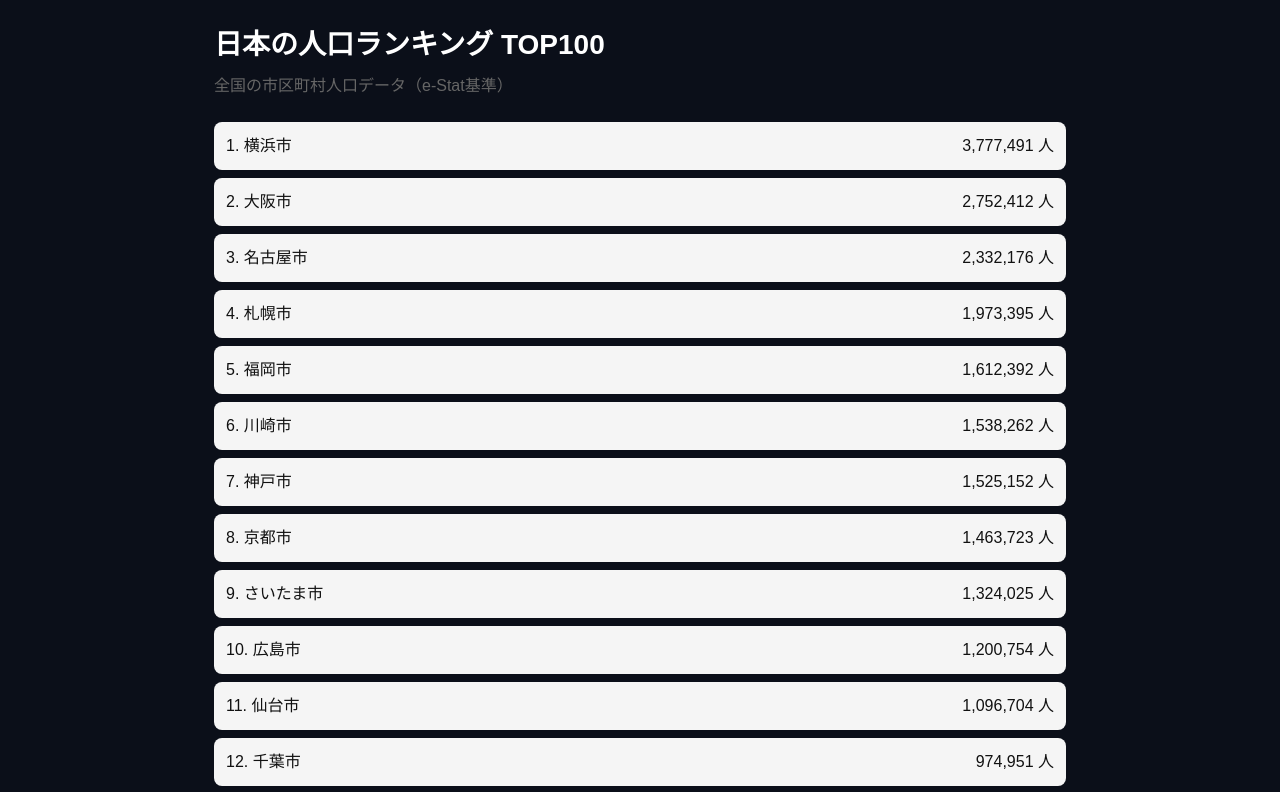
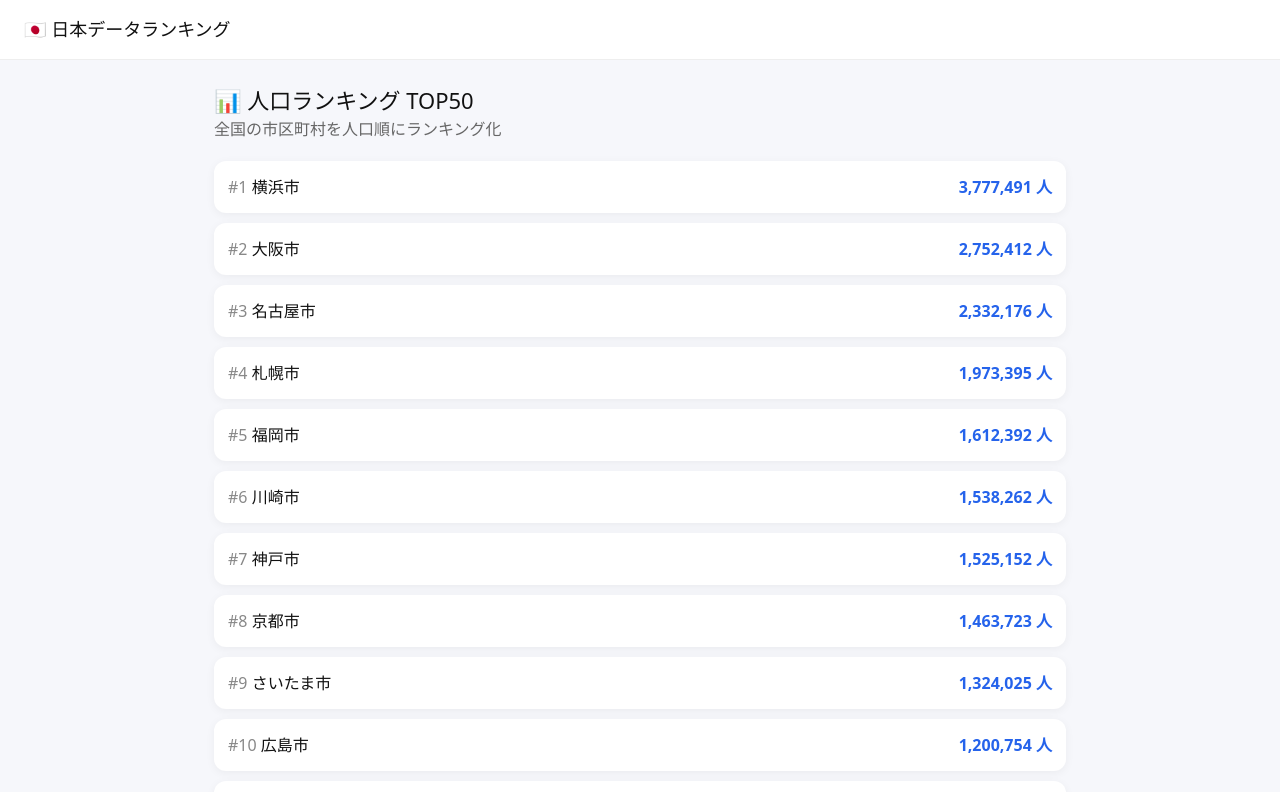
Before and after one commit to OW-beep/japan-data-site, a Next.js app: page /ranking/population in a window 1280 px wide. Shown: the top 792 px of the page. Built offline with nearby package versions, Linux system fonts and the light colour scheme.

Commit message:
fix build

```diff
--- a/app/city/[code]/page.tsx
+++ b/app/city/[code]/page.tsx
@@ -1,80 +1,62 @@
 import cities from "@/data/cities.json";
+import Link from "next/link";
 
-type City = {
-  code: string;
-  name: string;
-  population: number;
-};
-
-export async function generateStaticParams() {
-  return cities.map((city) => ({
-    code: city.code,
-  }));
-}
-
-export async function generateMetadata({
+export default function Page({
   params,
 }: {
-  params: Promise<{ code: string }>;
+  params: { code: string };
 }) {
-  const { code } = await params;
-
-  const city = (cities as City[]).find(
-    (c) => c.code === code
-  );
-
-  return {
-    title: city
-      ? `${city.name}の人口データ`
-      : "自治体データ",
-    description: city
-      ? `${city.name}の人口は${city.population.toLocaleString()}人です。`
-      : "",
-  };
-}
-
-export default async function Page({
-  params,
-}: {
-  params: Promise<{ code: string }>;
-}) {
-  const { code } = await params;
-
-  const city = (cities as City[]).find(
-    (c) => c.code === code
+  const city = cities.find(
+    (c) => c.code === params.code
   );
 
   if (!city) {
-    return <main>データがありません</main>;
+    return <main>データなし</main>;
   }
 
-  const ranking =
-    [...(cities as City[])].sort(
-      (a, b) =>
-        b.population - a.population
-    );
-
-  const rank =
-    ranking.findIndex(
-      (c) => c.code === city.code
-    ) + 1;
+  const prefCode = city.code.slice(0, 2);
 
   return (
-    <main className="max-w-4xl mx-auto p-8">
-      <h1 className="text-4xl font-bold">
+    <main
+      style={{
+        maxWidth: 700,
+        margin: "0 auto",
+        padding: 24,
+      }}
+    >
+      <h1 style={{ fontSize: 26 }}>
         {city.name}
       </h1>
 
-      <div className="mt-6 space-y-4">
+      <div
+        style={{
+          marginTop: 20,
+          padding: 16,
+          background: "white",
+          borderRadius: 12,
+          boxShadow: "0 2px 10px rgba(0,0,0,0.05)",
+        }}
+      >
         <p>
-          人口：
-          {city.population.toLocaleString()}人
+          👥 人口：
+          <strong>
+            {city.population?.toLocaleString()}
+          </strong>
         </p>
+      </div>
 
-        <p>
-          全国順位：
-          {rank}位
-        </p>
+      <h2 style={{ marginTop: 30 }}>
+        🔗 関連リンク
+      </h2>
+
+      <div style={{ marginTop: 10 }}>
+        <Link href={`/pref/${prefCode}`}>
+          👉 同じ都道府県を見る
+        </Link>
+        <br />
+        <Link href="/ranking/population">
+          👉 人口ランキング
+        </Link>
       </div>
     </main>
   );
--- a/app/layout.tsx
+++ b/app/layout.tsx
@@ -1,9 +1,4 @@
 import "./globals.css";
-
-export const metadata = {
-  title: "日本自治体データ",
-  description: "全国自治体の人口・ランキングを可視化",
-};
 
 export default function RootLayout({
   children,
@@ -12,8 +7,31 @@ export default function RootLayout({
 }) {
   return (
     <html lang="ja">
-      <body style={{ margin: 0, background: "#0b0f19", color: "white" }}>
-        {children}
+      <body>
+        <div
+          style={{
+            fontFamily: "system-ui",
+            background: "#f6f7fb",
+            minHeight: "100vh",
+            color: "#111",
+          }}
+        >
+          <header
+            style={{
+              background: "white",
+              padding: "16px 24px",
+              borderBottom: "1px solid #eee",
+              position: "sticky",
+              top: 0,
+            }}
+          >
+            <h1 style={{ fontSize: 18, margin: 0 }}>
+              🇯🇵 日本データランキング
+            </h1>
+          </header>
+
+          {children}
+        </div>
       </body>
     </html>
   );
--- a/app/page.tsx
+++ b/app/page.tsx
@@ -2,44 +2,53 @@ import Link from "next/link";
 
 export default function Page() {
   return (
-    <main style={{ padding: 24, maxWidth: 900, margin: "0 auto" }}>
-      <h1 style={{ fontSize: 28, fontWeight: 700 }}>
-        日本自治体データ
+    <main
+      style={{
+        maxWidth: 900,
+        margin: "0 auto",
+        padding: 24,
+      }}
+    >
+      <h1 style={{ fontSize: 28 }}>
+        🇯🇵 日本自治体データランキング
       </h1>
 
-      <p style={{ color: "#aaa" }}>
-        全国1,900+自治体の人口・ランキングをリアルタイム可視化
+      <p style={{ color: "#555", marginTop: 10 }}>
+        全国1,900以上の市区町村データを可視化した統計サイト
       </p>
 
-      <div style={{ marginTop: 30, display: "grid", gap: 12 }}>
-        <LinkCard href="/ranking/population" title="人口ランキング" />
-        <LinkCard href="/search" title="自治体検索" />
+      <div style={{ marginTop: 30 }}>
+        <Link
+          href="/ranking/population"
+          style={{
+            display: "block",
+            padding: 16,
+            background: "white",
+            borderRadius: 12,
+            boxShadow: "0 2px 10px rgba(0,0,0,0.05)",
+            marginBottom: 12,
+            textDecoration: "none",
+            color: "#111",
+          }}
+        >
+          📊 人口ランキングを見る
+        </Link>
+
+        <Link
+          href="/pref/13"
+          style={{
+            display: "block",
+            padding: 16,
+            background: "white",
+            borderRadius: 12,
+            boxShadow: "0 2px 10px rgba(0,0,0,0.05)",
+            textDecoration: "none",
+            color: "#111",
+          }}
+        >
+          🗾 東京都データを見る
+        </Link>
       </div>
     </main>
   );
 }
-
-function LinkCard({
-  href,
-  title,
-}: {
-  href: string;
-  title: string;
-}) {
-  return (
-    <Link
-      href={href}
-      style={{
-        padding: 16,
-        borderRadius: 12,
-        background: "#121a2a",
-        border: "1px solid #24324d",
-        display: "block",
-        textDecoration: "none",
-        color: "white",
-      }}
-    >
-      {title}
-    </Link>
-  );
-}
--- a/app/pref/[code]/page.tsx
+++ b/app/pref/[code]/page.tsx
@@ -1,32 +1,55 @@
 import cities from "@/data/cities.json";
+import Link from "next/link";
 
 export default function Page({
   params,
 }: {
   params: { code: string };
 }) {
-  const prefCode = params.code;
-
-  const filtered = cities.filter((c) =>
-    c.code.startsWith(prefCode)
+  const list = cities.filter((c) =>
+    c.code.startsWith(params.code)
   );
 
-  const total = filtered.reduce(
+  const total = list.reduce(
     (sum, c) => sum + (c.population ?? 0),
     0
   );
 
   return (
-    <main style={{ padding: 20 }}>
-      <h1>都道府県コード：{prefCode}</h1>
+    <main
+      style={{
+        maxWidth: 900,
+        margin: "0 auto",
+        padding: 24,
+      }}
+    >
+      <h1>🗾 都道府県コード：{params.code}</h1>
 
-      <p>自治体数：{filtered.length}</p>
-      <p>人口合計：{total.toLocaleString()}</p>
+      <div
+        style={{
+          marginTop: 16,
+          background: "white",
+          padding: 16,
+          borderRadius: 12,
+        }}
+      >
+        <p>自治体数：{list.length}</p>
+        <p>
+          人口合計：{total.toLocaleString()}
+        </p>
+      </div>
 
-      <h2>自治体一覧</h2>
+      <h2 style={{ marginTop: 24 }}>
+        自治体一覧
+      </h2>
+
       <ul>
-        {filtered.map((c) => (
-          <li key={c.code}>{c.name}</li>
+        {list.map((c) => (
+          <li key={c.code}>
+            <Link href={`/city/${c.code}`}>
+              {c.name}
+            </Link>
+          </li>
         ))}
       </ul>
     </main>
--- a/app/ranking/population/page.tsx
+++ b/app/ranking/population/page.tsx
@@ -1,85 +1,61 @@
 import cities from "@/data/cities.json";
 import Link from "next/link";
 
-type City = {
-  code: string;
-  name: string;
-  population?: number;
-};
-
 export default function Page() {
-  const ranking = (cities as City[])
-    .filter((c) => {
-      // ❌ 特別区部除外（ランキング歪み防止）
-      if (c.name === "特別区部") return false;
-      if (c.code === "13100") return false;
-      return true;
-    })
-    .filter((c) => c.population && c.population > 0)
-    .sort((a, b) => (b.population ?? 0) - (a.population ?? 0))
-    .slice(0, 100);
+  const ranking = [...cities]
+    .filter((c) => c.population && c.name)
+    .filter((c) => c.name !== "特別区部")
+    .sort(
+      (a, b) =>
+        (b.population ?? 0) - (a.population ?? 0)
+    )
+    .slice(0, 50);
 
   return (
-    <main
-      style={{
-        padding: 24,
-        maxWidth: 900,
-        margin: "0 auto",
-      }}
-    >
-      {/* SEOタイトル */}
-      <h1 style={{ fontSize: 28, fontWeight: 700 }}>
-        日本の人口ランキング TOP100
-      </h1>
+    <main style={{ padding: 24, maxWidth: 900, margin: "0 auto" }}>
+      <h2 style={{ fontSize: 22 }}>
+        📊 人口ランキング TOP50
+      </h2>
 
-      <p style={{ color: "#666", marginTop: 8 }}>
-        全国の市区町村人口データ（e-Stat基準）
+      <p style={{ color: "#666" }}>
+        全国の市区町村を人口順にランキング化
       </p>
 
-      {/* ランキング */}
-      <ol style={{ marginTop: 24 }}>
+      <div style={{ marginTop: 20 }}>
         {ranking.map((c, i) => (
-          <li key={c.code} style={{ marginBottom: 8 }}>
           <Link
+            key={c.code}
             href={`/city/${c.code}`}
             style={{
               display: "flex",
               justifyContent: "space-between",
+              padding: 14,
+              marginBottom: 10,
+              background: "white",
+              borderRadius: 12,
+              boxShadow: "0 2px 10px rgba(0,0,0,0.05)",
               textDecoration: "none",
-                padding: 12,
-                borderRadius: 8,
-                background: "#f5f5f5",
               color: "#111",
+              transition: "0.2s",
             }}
           >
-              <span>
-                {i + 1}. {c.name}
+            <span style={{ fontWeight: 500 }}>
+              <span style={{ color: "#888" }}>
+                #{i + 1}
+              </span>{" "}
+              {c.name}
             </span>
 
-              <span>
+            <span
+              style={{
+                fontWeight: 700,
+                color: "#2563eb",
+              }}
+            >
               {c.population?.toLocaleString()} 人
             </span>
           </Link>
-          </li>
         ))}
-      </ol>
-
-      {/* SEO内部リンク */}
-      <div style={{ marginTop: 40 }}>
-        <h2 style={{ fontSize: 18 }}>関連ランキング</h2>
-
-        <ul>
-          <li>
-            <Link href="/ranking/birth-rate">
-              出生率ランキング
-            </Link>
-          </li>
-          <li>
-            <Link href="/search">
-              自治体検索
-            </Link>
-          </li>
-        </ul>
       </div>
     </main>
   );
```
Lines whose indentation alone changed are shown as unchanged.
